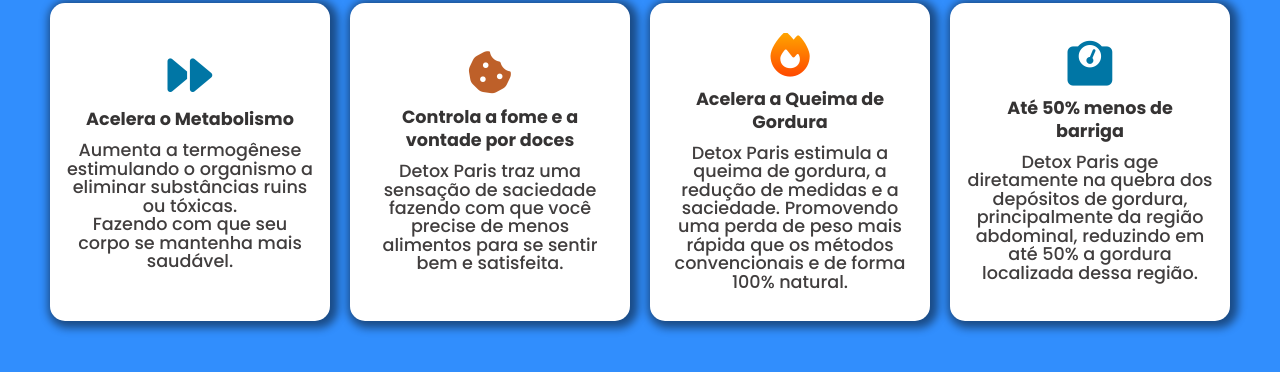
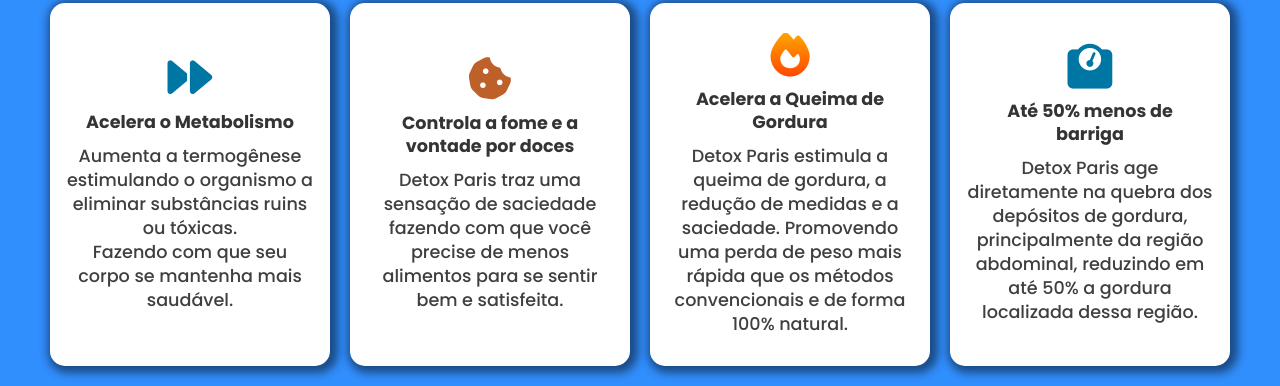
Before and after one commit to GustavoHLaurindo/detox-paris, a plain HTML site: page index.html in a window 1280 px wide. Shown: the part 2034-2420 px from the top of the page. Drawn offline with nearby package versions, Linux system fonts and the light colour scheme.

Commit message:
Update beneficios.css

```diff
--- a/css/beneficios.css
+++ b/css/beneficios.css
@@ -82,7 +82,7 @@ svg.onda-azul{
     }
     .paragrafo-beneficios__box{
         font-size: 1.1em;
-        line-height: 1.05em;
+        line-height: 24px;
 
     }
     .compra-beneficios{
```
